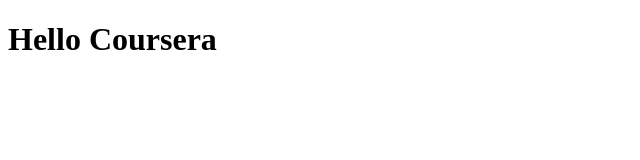
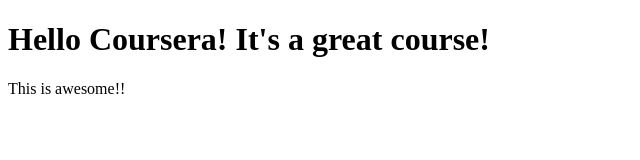
Before and after one commit to Wentling123/Coursera_test, a plain HTML site: page site/index.html in a window 1280 px wide. Shown: the whole page, without its empty margins (0-640 px from the left). Drawn offline with Linux system fonts and the light colour scheme.

Commit message:
Small Addition

```diff
--- a/site/index.html
+++ b/site/index.html
@@ -4,6 +4,7 @@
 	<title>Hello Coursera!</title>
 </head>
 <body>
-<h1>Hello Coursera</h1>
+<h1>Hello Coursera! It's a great course!</h1>
+<p>This is awesome!!</p>
 </body>
 </html>
```
